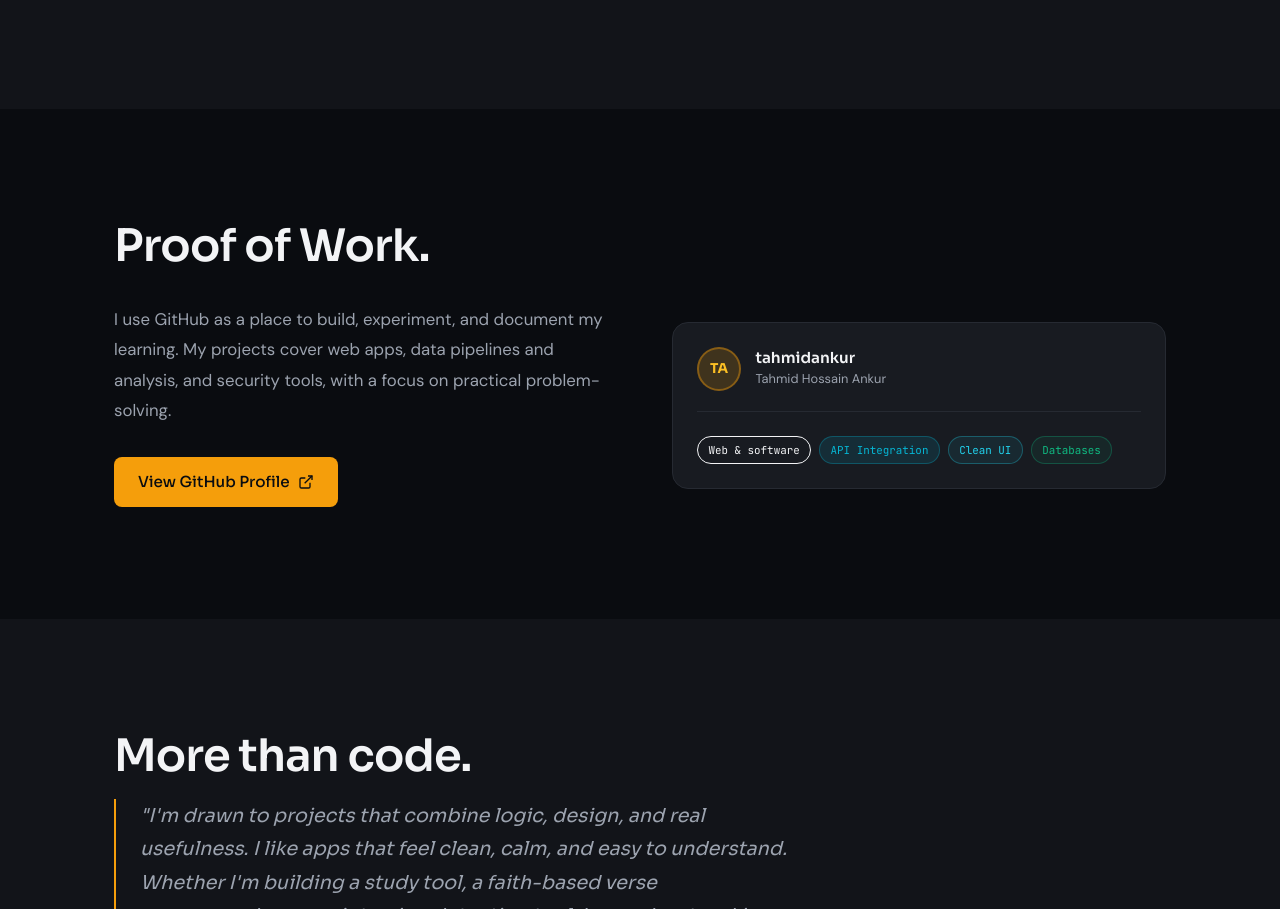
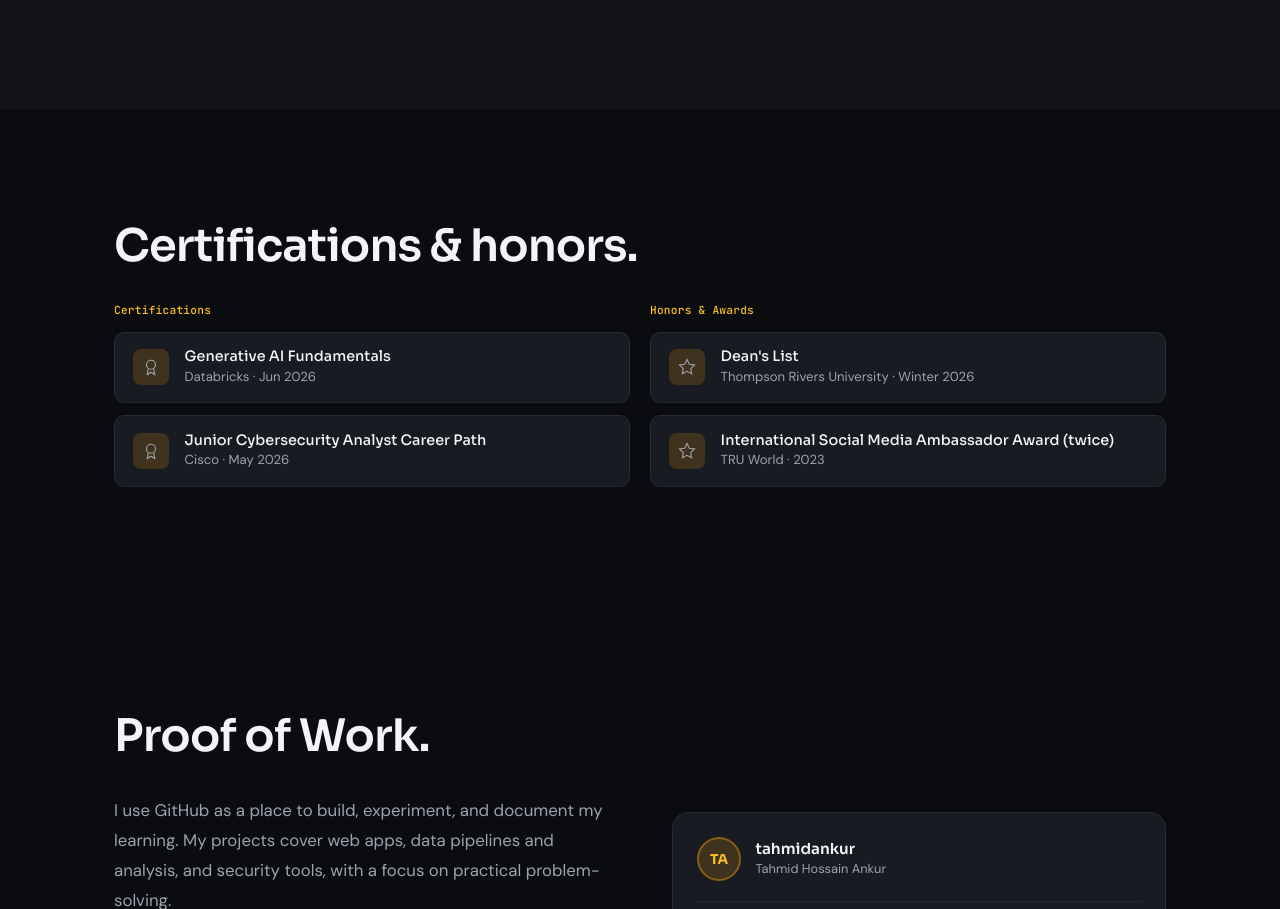
Before and after one commit to tahmidankur/portfolio, a plain HTML site: page index.html in a window 1280 px wide. Shown: the part 5148-6057 px from the top of the page. Drawn offline with Linux system fonts and the light colour scheme; files whose address does not match are found by name.

Commit message:
Add certifications and honors & awards section after the timeline

```diff
--- a/index.html
+++ b/index.html
@@ -650,12 +650,72 @@
     </div>
   </section>
 
+  <!-- ===== CERTIFICATIONS & AWARDS ===== -->
+  <section id="credentials" class="credentials section" aria-label="Certifications and honors">
+    <div class="container">
+      <div class="section-label reveal">
+        <span class="label-line" aria-hidden="true"></span>
+        <span class="mono">05. credentials</span>
+      </div>
+      <h2 class="section-title reveal">Certifications &amp; honors.</h2>
+
+      <div class="credentials-grid">
+        <div class="credentials-group reveal">
+          <h3 class="skill-group-title">Certifications</h3>
+          <div class="credentials-list">
+            <div class="identity-card">
+              <span class="id-icon" aria-hidden="true">
+                <svg viewBox="0 0 24 24" fill="none" stroke="currentColor" stroke-width="1.5"><circle cx="12" cy="9" r="6"/><polyline points="8.5 14 7 22 12 19 17 22 15.5 14"/></svg>
+              </span>
+              <div>
+                <strong>Generative AI Fundamentals</strong>
+                <span>Databricks · Jun 2026</span>
+              </div>
+            </div>
+            <div class="identity-card">
+              <span class="id-icon" aria-hidden="true">
+                <svg viewBox="0 0 24 24" fill="none" stroke="currentColor" stroke-width="1.5"><circle cx="12" cy="9" r="6"/><polyline points="8.5 14 7 22 12 19 17 22 15.5 14"/></svg>
+              </span>
+              <div>
+                <strong>Junior Cybersecurity Analyst Career Path</strong>
+                <span>Cisco · May 2026</span>
+              </div>
+            </div>
+          </div>
+        </div>
+        <div class="credentials-group reveal reveal-delay-1">
+          <h3 class="skill-group-title">Honors &amp; Awards</h3>
+          <div class="credentials-list">
+            <div class="identity-card">
+              <span class="id-icon" aria-hidden="true">
+                <svg viewBox="0 0 24 24" fill="none" stroke="currentColor" stroke-width="1.5"><polygon points="12 2 15.09 8.26 22 9.27 17 14.14 18.18 21.02 12 17.77 5.82 21.02 7 14.14 2 9.27 8.91 8.26 12 2"/></svg>
+              </span>
+              <div>
+                <strong>Dean's List</strong>
+                <span>Thompson Rivers University · Winter 2026</span>
+              </div>
+            </div>
+            <div class="identity-card">
+              <span class="id-icon" aria-hidden="true">
+                <svg viewBox="0 0 24 24" fill="none" stroke="currentColor" stroke-width="1.5"><polygon points="12 2 15.09 8.26 22 9.27 17 14.14 18.18 21.02 12 17.77 5.82 21.02 7 14.14 2 9.27 8.91 8.26 12 2"/></svg>
+              </span>
+              <div>
+                <strong>International Social Media Ambassador Award (twice)</strong>
+                <span>TRU World · 2023</span>
+              </div>
+            </div>
+          </div>
+        </div>
+      </div>
+    </div>
+  </section>
+
   <!-- ===== GITHUB PROOF OF WORK ===== -->
   <section class="github-section section" aria-label="GitHub Proof of Work">
     <div class="container">
       <div class="section-label reveal">
         <span class="label-line" aria-hidden="true"></span>
-        <span class="mono">05. proof of work</span>
+        <span class="mono">06. proof of work</span>
       </div>
       <h2 class="section-title reveal">Proof of Work.</h2>
 
@@ -692,7 +752,7 @@
     <div class="container">
       <div class="section-label reveal">
         <span class="label-line" aria-hidden="true"></span>
-        <span class="mono">06. beyond the code</span>
+        <span class="mono">07. beyond the code</span>
       </div>
       <h2 class="section-title reveal">More than code.</h2>
 
@@ -747,7 +807,7 @@
     <div class="container">
       <div class="section-label reveal">
         <span class="label-line" aria-hidden="true"></span>
-        <span class="mono">07. contact</span>
+        <span class="mono">08. contact</span>
       </div>
       <h2 class="section-title reveal">Let's talk.</h2>
 
--- a/style.css
+++ b/style.css
@@ -818,6 +818,30 @@ a {
   background: var(--accent-glow);
 }
 
+/* ===== CREDENTIALS ===== */
+.credentials {
+  background: var(--bg);
+}
+
+.credentials-grid {
+  display: grid;
+  grid-template-columns: 1fr 1fr;
+  gap: 1.25rem;
+  margin-top: 2rem;
+}
+
+.credentials-list {
+  display: flex;
+  flex-direction: column;
+  gap: 0.75rem;
+}
+
+@media (max-width: 768px) {
+  .credentials-grid {
+    grid-template-columns: 1fr;
+  }
+}
+
 /* ===== TIMELINE ===== */
 .timeline {
   background: var(--bg-card);
```
